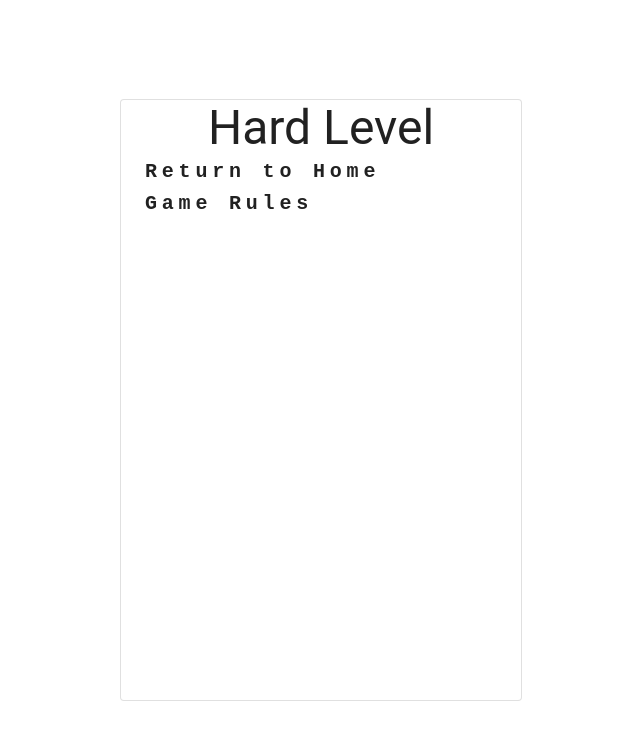
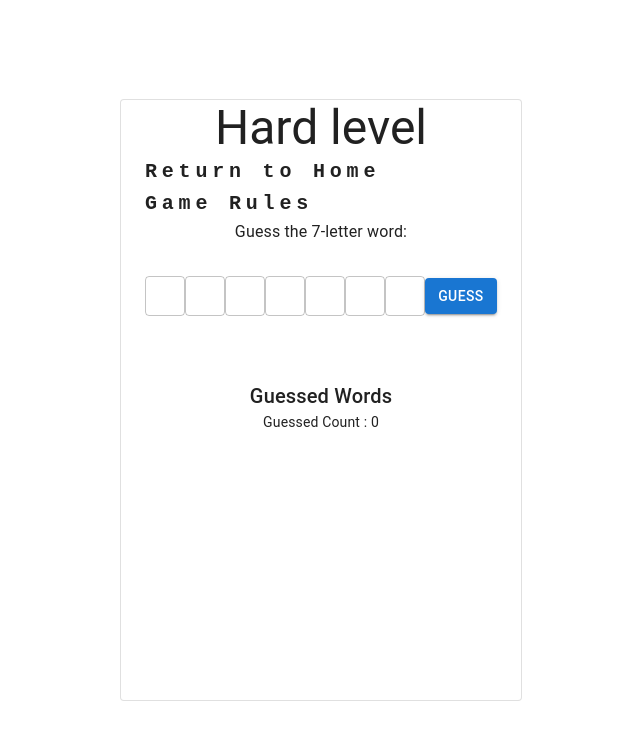
Before and after one commit to BiTheDev/Brian_Ho_Project2_Wordle, a React (Vite) app: page /level_hard in a window 1280 px wide. Shown: the top 740 px of the page, without its empty margins (319-959 px from the left). Built offline with nearby package versions, Linux system fonts and the light colour scheme.

Commit message:
copy normal level code to hard level

```diff
--- a/src/hardLevel/Hard_Level.css
+++ b/src/hardLevel/Hard_Level.css
@@ -0,0 +1,54 @@
+.guess-form {
+    display: flex;
+    justify-content: center;
+    align-items: center;
+    margin: 2rem 0;
+  }
+
+  .guess-input {
+    margin: 0 0.5rem;
+    width: 3ch;
+    text-align: center;
+    border: 1px solid black;
+    border-radius: 4px;
+    font-size: 1.5rem;
+  }
+
+  .correct {
+    background-color: green;
+    color: white;
+  }
+
+  .close {
+    background-color: yellow;
+    color:black;
+  }
+
+  .wrong {
+    background-color: red;
+    color: white;
+  }
+
+  .feedback {
+    display: flex;
+    justify-content: center;
+    align-items: center;
+    margin: 2rem 0;
+  }
+
+  .feedback-item {
+    margin: 0 0.5rem;
+    font-size: 1.5rem;
+  }
+
+  .Correct {
+    color: green;
+  }
+
+  .Close {
+    color: yellow;
+  }
+
+  .Wrong {
+    color: red;
+  }
--- a/src/hardLevel/Hard_Level.jsx
+++ b/src/hardLevel/Hard_Level.jsx
@@ -1,24 +1,96 @@
 import { useState } from "react";
-import { Typography, Paper,Container } from "@mui/material";
+import { Typography, Paper, Container, Box, Button } from "@mui/material";
 import "./Hard_Level.css";
+import GuessForm from "../guessForm/Guess_Form";
+import GuessFeedback from "../GuessFeedback/Guess_FeedBack";
 
 function Hard_Level() {
-    const hardWordList = ['Scuttle', 'Distort', 'Stipend', 'Candida', 'Glimmer', 'Nostalg', 'Porous', 'Tension', 'Vanquish', 'Whimsy']
-    const systemSelect = hardWordList[Math.floor(Math.random() * hardWordList.length)]
+  const hardWordList = [
+    "Scuttle",
+    "Distort",
+    "Stipend",
+    "Cheddar",
+    "Glimmer",
+    "Indigo",
+    "Capitol",
+    "Tension",
+    "Program",
+    "Exploit",
+  ];
+  const getSystemSelectedWord = () => {
+    return hardWordList[Math.floor(Math.random() * hardWordList.length)];
+  };
+  const [guessCount, setGuessCount] = useState(0);
+  const maxGuessCount = 5;
+  const [gameWon, setGameWon] = useState(false);
+  const [gameLost, setGameLost] = useState(false);
+  const [typedWords, setTypedWords] = useState([]);
+  const [guess, setGuess] = useState("");
+  const [feedback, setFeedback] = useState([]);
+  const [systemSelectedWord, setSystemSelectedWord] = useState(
+    getSystemSelectedWord()
+  );
+
+  const handleGuess = (guess) => {
+    setGuess(guess);
+  };
+
+  const handleTryAgain = () => {
+    window.location.reload();
+  };
+
+  const handleSubmit = (event) => {
+    event.preventDefault();
+    const newFeedback = [];
+    const wordArr = systemSelectedWord.toLowerCase().split("");
+    const guessArr = guess.split("");
+    console.log(wordArr.length);
+    console.log(guessArr.length);
+    let isCorrect = true;
+    // check if the guess is the correct length
+    if (guessArr.length !== wordArr.length) {
+      newFeedback.push("Invalid guess length");
+    } else {
+      let currentGuess = guessCount;
+      setGuessCount(currentGuess + 1);
+      // check each letter of the guess against the word
+      for (let i = 0; i < wordArr.length; i++) {
+        if (guessArr[i] === wordArr[i]) {
+          newFeedback.push("Correct");
+        } else if (wordArr.includes(guessArr[i])) {
+          newFeedback.push("Close");
+          isCorrect = false;
+        } else {
+          newFeedback.push("Wrong");
+          isCorrect = false;
+        }
+      }
+      setTypedWords([...typedWords, guess]);
+      if (isCorrect) {
+        setGameWon(true);
+        setSystemSelectedWord(getSystemSelectedWord);
+      }
+      if (guessCount + 1 === maxGuessCount) {
+        setGameLost(true);
+      }
+    }
+
+    setFeedback(newFeedback);
+    setGuess("");
+  };
   return (
     <Paper
       variant="outlined"
       sx={{
         width: 400,
         height: 600,
-        backgroundColor: 'white',
+        backgroundColor: "white",
       }}
     >
       <Container maxWidth="xl">
         <Typography variant="h3" component="h3">
-          Hard Level
+          Hard level
         </Typography>
-
         <Typography
           variant="h6"
           noWrap
@@ -26,16 +98,16 @@ function Hard_Level() {
           href="/"
           sx={{
             mr: 2,
-              display: { xs: "none", md: "flex" },
+            display: { xs: "block", md: "flex" },
             fontFamily: "monospace",
             fontWeight: 700,
             letterSpacing: ".3rem",
             color: "inherit",
-              textDecoration: "none",
           }}
         >
           Return to Home
         </Typography>
+
         <Typography
           variant="h6"
           noWrap
@@ -43,19 +115,55 @@ function Hard_Level() {
           href="/game_rules"
           sx={{
             mr: 2,
-              display: { xs: "none", md: "flex" },
+            display: { xs: "block", md: "flex" },
             fontFamily: "monospace",
             fontWeight: 700,
             letterSpacing: ".3rem",
             color: "inherit",
-              textDecoration: "none",
           }}
         >
           Game Rules
         </Typography>
+        <Box>
+          <Typography variant="body1" gutterBottom>
+            Guess the {systemSelectedWord.length}-letter word:
+          </Typography>
+          <GuessForm
+            feedback={feedback}
+            systemSelectedWord={systemSelectedWord}
+            guess={guess}
+            onGuessChange={handleGuess}
+            onSubmit={handleSubmit}
+          />
+          <GuessFeedback
+            feedback={feedback}
+            typedWords={typedWords}
+            guessCount={guessCount}
+          />
+          {gameWon ? (
+            <Box>
+              <Typography variant="body1">
+                Congratulations! Would you like to try again?
+              </Typography>
+              <Button type="button" onClick={handleTryAgain}>
+                <span>Try Again</span>
+              </Button>
+            </Box>
+          ) : null}
+          {gameLost ? (
+            <Box>
+              <Typography variant="body1">
+                Guess Count reached, would you like to try again?
+              </Typography>
+              <Button type="button" onClick={handleTryAgain}>
+                <span>Try Again</span>
+              </Button>
+            </Box>
+          ) : null}
+        </Box>
       </Container>
     </Paper>
   );
 }
 
-export default Hard_Level
+export default Hard_Level;
--- a/src/normalLevel/Normal_Level.jsx
+++ b/src/normalLevel/Normal_Level.jsx
@@ -1,25 +1,24 @@
 import { useState } from "react";
 import { Typography, Paper, Container, Box, Button } from "@mui/material";
-// import { useDispatch, useSelector } from "react-redux";
 import "./Normal_Level.css";
 import GuessForm from "../guessForm/Guess_Form";
 import GuessFeedback from "../GuessFeedback/Guess_FeedBack";
 
 function Normal_Level() {
-  const normalWordLst = [
-    "Impair",
-    "Pundit",
-    "Hurtle",
-    "Jovial",
-    "Gambit",
+  const normalWordList = [
+    "Guitar",
+    "Method",
+    "Insect",
+    "Spirit",
+    "Forest",
     "Juggle",
     "Unreal",
-    "Hallow",
-    "Fringe",
+    "Rocket",
+    "Doctor",
     "Lagoon",
   ];
   const getSystemSelectedWord = () => {
-    return normalWordLst[Math.floor(Math.random() * normalWordLst.length)];
+    return normalWordList[Math.floor(Math.random() * normalWordList.length)];
   };
   const [guessCount, setGuessCount] = useState(0);
   const maxGuessCount = 6;
@@ -128,7 +127,7 @@ function Normal_Level() {
         </Typography>
         <Box>
           <Typography variant="body1" gutterBottom>
-            Guess the 6-letter word:
+            Guess the {systemSelectedWord.length}-letter word:
           </Typography>
           <GuessForm
             feedback={feedback}
```
Lines whose indentation alone changed are shown as unchanged.
